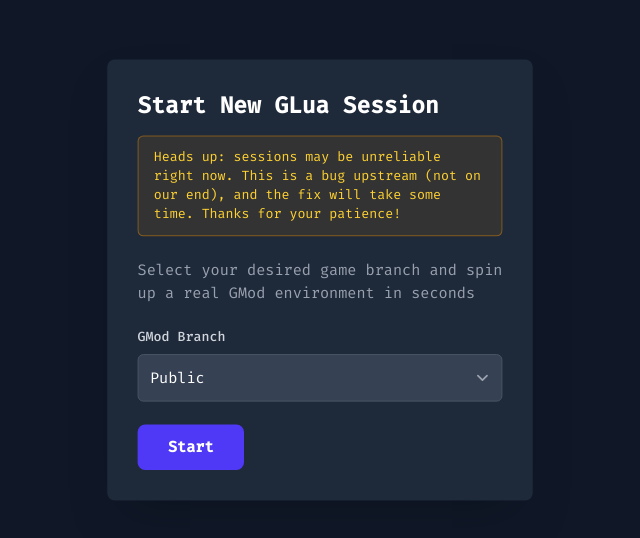
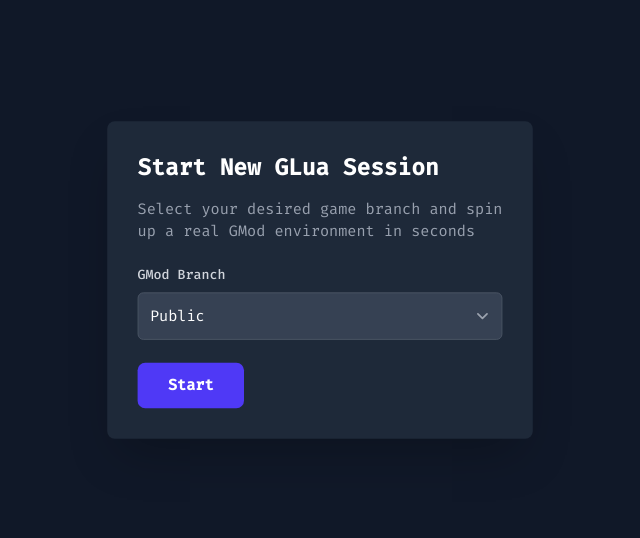
Before and after one commit to CFC-Servers/glua.dev, a Svelte app in the folder web/frontend/: page / in a window 1280 px wide. Shown: the part 120-658 px from the top of the page, without its empty margins (320-960 px from the left). Built offline with nearby package versions, Linux system fonts and the light colour scheme.

Commit message:
Save the whole bin dir, fix dev's container class, remove warnings

```diff
--- a/web/frontend/src/components/Modal.svelte
+++ b/web/frontend/src/components/Modal.svelte
@@ -85,9 +85,6 @@
         {#if !inQueue}
             <div>
                 <h2 class="text-2xl font-bold mb-4 text-white">Start New GLua Session</h2>
-                <div class="bg-amber-500/10 border border-amber-500/40 rounded-md px-4 py-3 mb-6 text-left">
-                    <p class="text-amber-300 text-sm">Heads up: sessions may be unreliable right now. This is a bug upstream (not on our end), and the fix will take some time. Thanks for your patience!</p>
-                </div>
                 <p class="text-gray-400 mb-6">Select your desired game branch and spin up a real GMod environment in seconds</p>
                 <div class="mb-6">
                     <label for="container-type-select" class="block text-sm font-medium text-gray-300 mb-2 text-left">GMod Branch</label>
--- a/web/frontend/src/components/SessionEndedCard.svelte
+++ b/web/frontend/src/components/SessionEndedCard.svelte
@@ -14,7 +14,6 @@
 <div class="p-4">
     <div class="bg-gray-800 border border-gray-700/50 rounded-lg px-5 py-4 max-w-sm text-center">
         <p class="text-white font-semibold text-sm mb-1">Thanks for using glua.dev! 👋</p>
-        <p class="text-amber-300 text-xs mb-3">Heads up: sessions may be unreliable right now. This is a bug upstream (not on our end), and the fix will take some time. Thanks for your patience!</p>
         <p class="text-gray-400 text-xs mb-3">Free forever, with 💖 from <a href="https://github.com/CFC-Servers" target="_blank" rel="noopener noreferrer" class="text-indigo-400 hover:text-indigo-300 hover:underline">CFC Servers</a></p>
         <div class="flex gap-2 justify-center">
             <button on:click={() => window.location.href = "/"} class="px-4 py-1.5 rounded-lg bg-gray-700 hover:bg-gray-600 text-gray-200 text-xs font-medium transition-colors">
```
Also changed, not shown: 2 other files (tests, documents, lock files or other folders).
